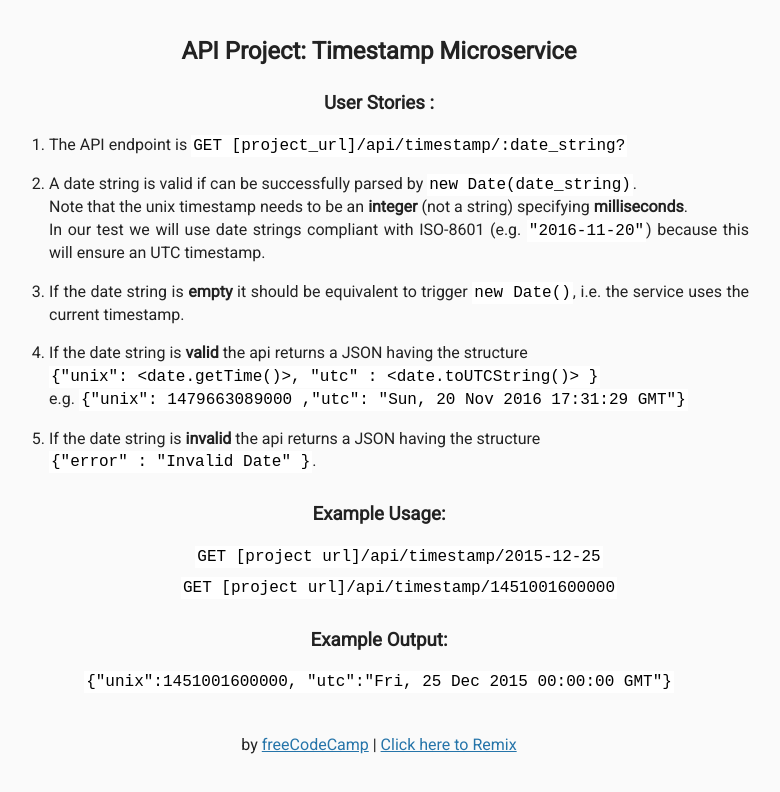
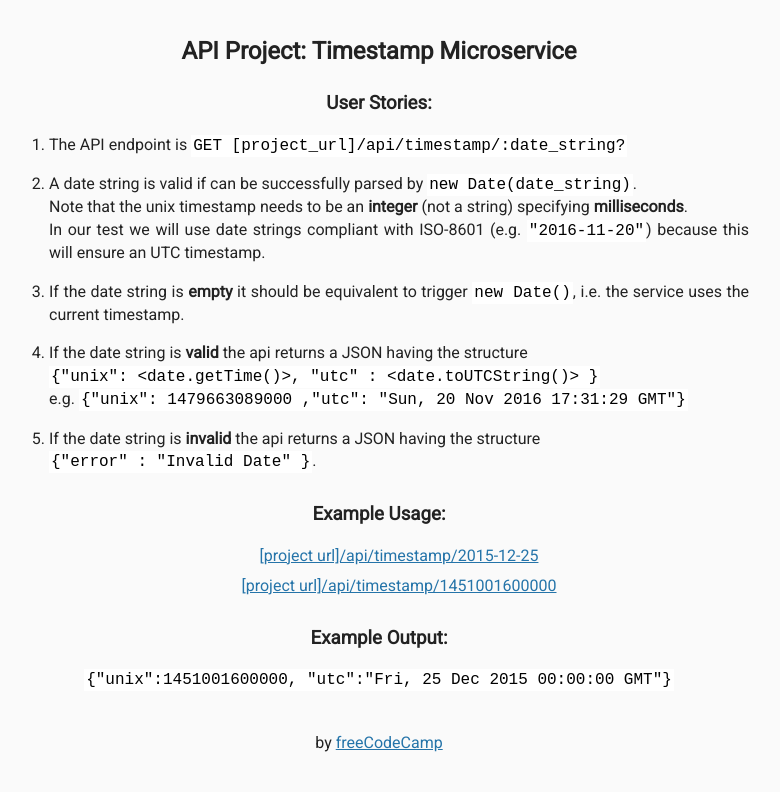
Before and after one commit to Randymaulana03/boilerplate-project-timestamp, a website: page views/index.html in a window 1280 px wide. Shown: the whole page, without its empty margins (261-1041 px from the left). Drawn offline with Linux system fonts and the light colour scheme; files that its build step writes are made by us from their sources.

Commit message:
fix: syncs index.html and README.md with the example project at https://curse-arrow.glitch.me/

```diff
--- a/views/index.html
+++ b/views/index.html
@@ -6,14 +6,14 @@
       <title>Timestamp Microservice</title>
       <link rel="shortcut icon" href="https://cdn.hyperdev.com/us-east-1%3A52a203ff-088b-420f-81be-45bf559d01b1%2Ffavicon.ico" type="image/x-icon"/>
       <link href="https://fonts.googleapis.com/css?family=Roboto" rel="stylesheet" type="text/css">
-      <link href="style.css" rel="stylesheet" type="text/css">
+      <link href="/public/style.css" rel="stylesheet" type="text/css">
    </head>
 
    <body>
 
       <div class="container">
         <h2>API Project: Timestamp Microservice</h2>
-        <h3>User Stories :</h3>
+        <h3>User Stories:</h3>
         <ol class="user-stories">
 
           <li>The API endpoint is <code>GET [project_url]/api/timestamp/:date_string?</code></li>
@@ -30,8 +30,8 @@
 
         <h3>Example Usage:</h3>
         <ul>
-          <li><code>GET [project url]/api/timestamp/2015-12-25</code></li>
-          <li><code>GET [project url]/api/timestamp/1451001600000</code></li>
+          <li><a href="api/timestamp/2015-12-25">[project url]/api/timestamp/2015-12-25</a></li>
+          <li><a href="api/timestamp/1451001600000">[project url]/api/timestamp/1451001600000</a></li>
         </ul>
 
         <h3>Example Output:</h3>
@@ -41,7 +41,7 @@
       </div>
       <div class="footer">
         <p>
-          by <a href="http://www.freecodecamp.com/">freeCodeCamp</a> | <a href="https://hyperdev.com/#!/remix/FCC_API_timestamp_bplate/8338be2-a353-4892-8a0d-6295e4f12eb5">Click here to Remix</a>
+          by <a href="http://www.freecodecamp.com/">freeCodeCamp</a>
         </p>
       </div>
    </body>
```
Also changed, not shown: README.md.
